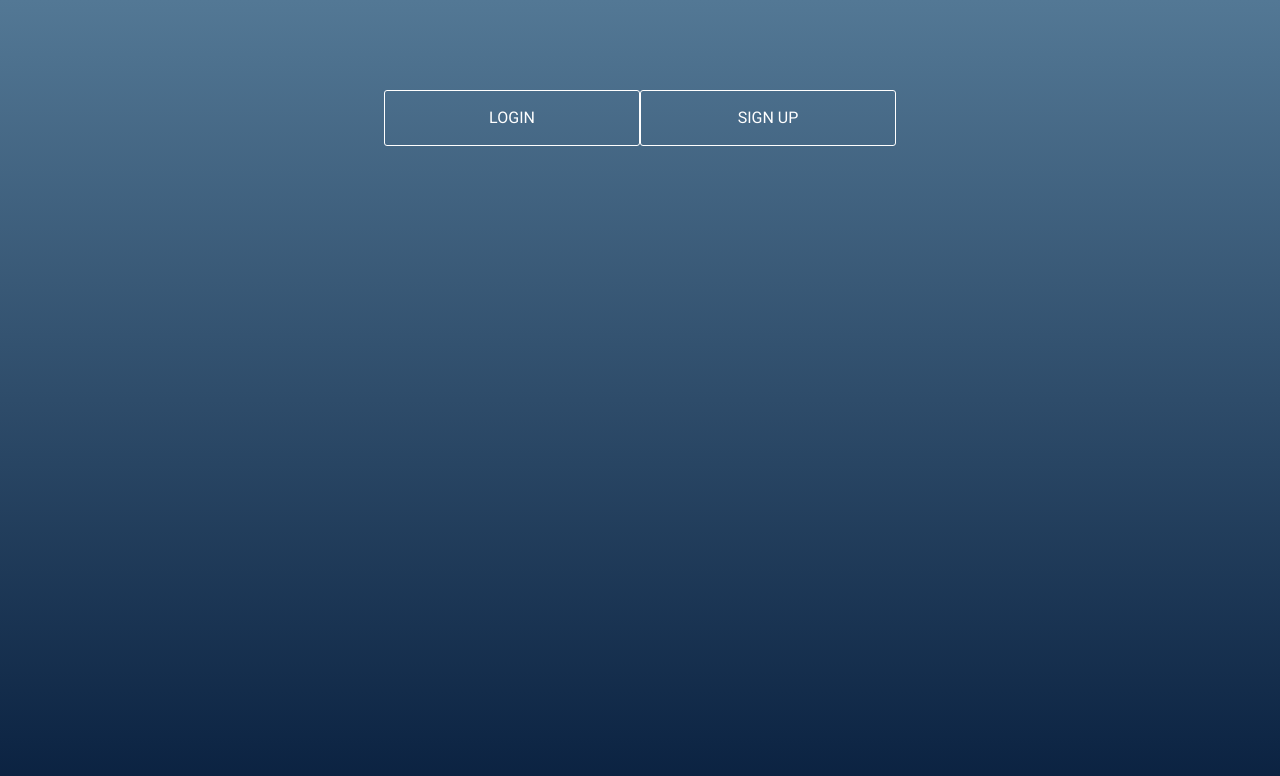
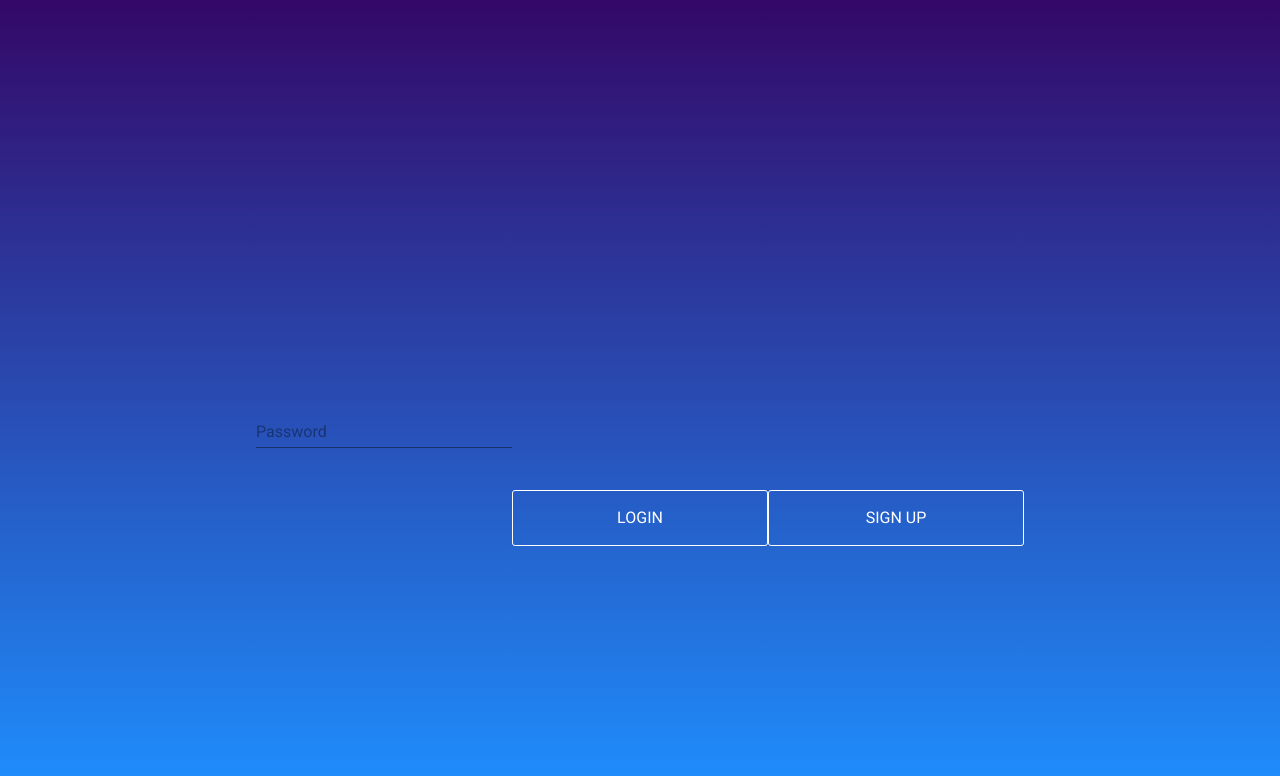
Before and after one commit to deticket/app, a Next.js app in the folder client/: page / in a window 1280 px wide. Shown: the top 776 px of the page. Built offline with nearby package versions, Linux system fonts and the light colour scheme.

Commit message:
latest changes

```diff
--- a/client/pages/_app.jsx
+++ b/client/pages/_app.jsx
@@ -17,7 +17,7 @@ const Background = styled.div`
     color: white;
     width: 100vw;
     min-height 100vh;
-    background-image: linear-gradient(to top, #09203f 0%, #537895 100%);
+    background-image: linear-gradient(to top, #1E90FF 0%, #330867 100%);
     z-index: -1;
 `;
 
--- a/client/pages/index.jsx
+++ b/client/pages/index.jsx
@@ -2,6 +2,7 @@ import React from 'react';
 import Button from '@material-ui/core/Button';
 import styled from 'styled-components';
 import Link from 'next/link';
+import { TextField, Input } from '@material-ui/core';
 
 const LandingButton = styled(Button)`
   && {
@@ -16,8 +17,15 @@ const LandingButton = styled(Button)`
   }
 `;
 
+const StyledTextField = styled(TextField)`
+  && {
+    width: 16em;
+    background-color: transparent;
+  }
+`;
+
 const TopSection = styled.div`
-    height 50%;
+    height 50vh;
 `;
 
 function Login() {
@@ -26,6 +34,14 @@ function Login() {
       <TopSection>
         {/* <img src={logo} className="App-logo" alt="logo" /> */}
       </TopSection>
+      <StyledTextField
+        id="standard-password-input"
+        // className={classes.textField}
+        type="password"
+        autoComplete="current-password"
+        margin="normal"
+        placeholder="Password"
+      />
       <Link href="/wallet">
         <LandingButton>Login</LandingButton>
       </Link>
--- a/client/pages/wallet.jsx
+++ b/client/pages/wallet.jsx
@@ -13,7 +13,7 @@ const StyledCell = styled.div`
     text-align: center;
     color: white;
     height: 8em;
-    background-image: linear-gradient(-20deg, #2b5876 0%, #4e4376 100%);
+    background-image: linear-gradient(-20deg, #4169E1 0%, #00008B 100%);
     display: flex;
     flex-direction: column;
     justify-content: space-around;
```
